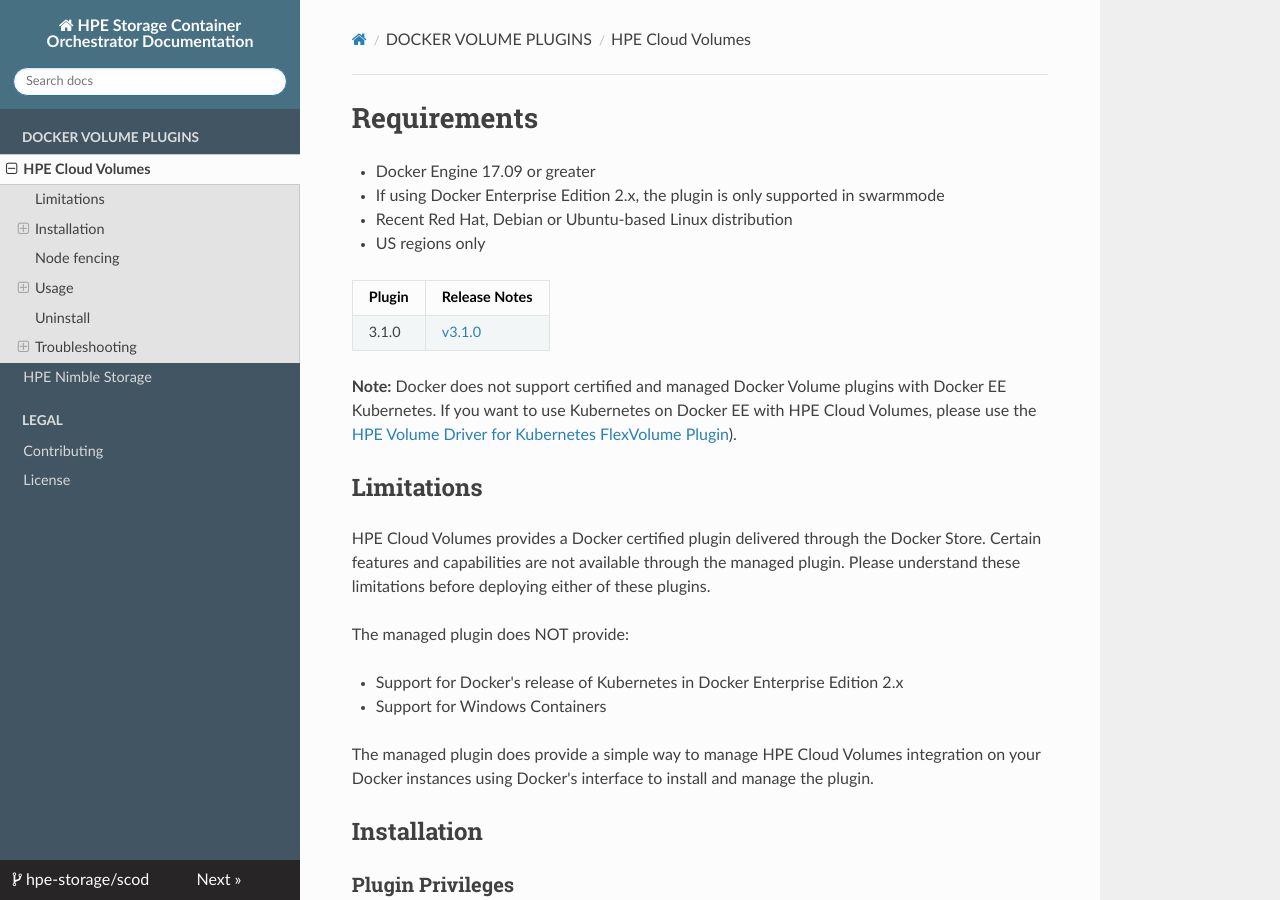
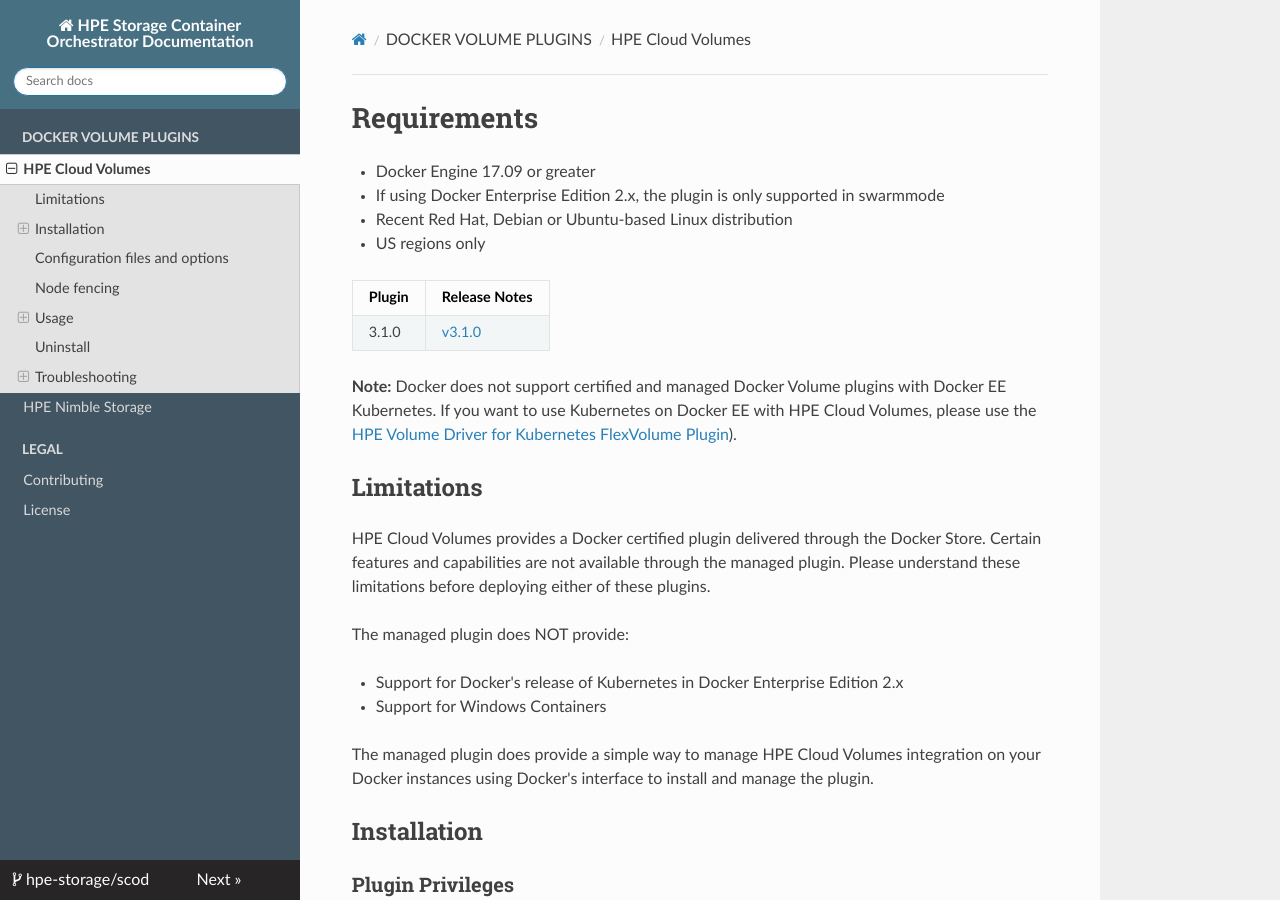
Before and after one commit to hpe-storage/scod, an MkDocs documentation site: the page built from docs/docker_volume_plugins/hpe_cloud_volumes.md, in a window 1280 px wide and 900 px high. Built offline with MkDocs 1.6.1, drawn with Linux system fonts in a browser that asks for light colours; nearby versions of some CDN libraries.

Commit message:
Nimble/CV Docker Volume Plugin touchups
Signed-off-by: Michael Mattsson <michael.mattsson@nimblestorage.com>

````diff
--- a/docs/docker_volume_plugins/hpe_cloud_volumes.md
+++ b/docs/docker_volume_plugins/hpe_cloud_volumes.md
@@ -132,7 +132,7 @@
 
 **Note:** The `PROVIDER_REMOVE=false` parameter must be set if the plugin ever has been unassociated from a HPE Cloud Volumes portal.
 
-### Configuration files and options
+## Configuration files and options
 The configuration directory for the plugin is `/etc/hpe-storage` on the host. Files in this directory are preserved between plugin upgrades. The `/etc/hpe-storage/volume-driver.json` file contains three sections, `global`, `defaults` and `overrides`. The global options are plugin runtime parameters and doesn't have any end-user configurable keys at this time.
 
 The `defaults` map allows the docker host administrator to set default options during volume creation. The docker user may override these default options with their own values for a specific option.
@@ -174,6 +174,7 @@
 ```shell
 $ docker volume create -d cvblock -o help
 ```
+
 ## Node fencing
 If you are considering using any Docker clustering technologies for your Docker deployment, it is important to understand the fencing mechanism used to protect data. Attaching the same Docker Volume to multiple containers on the same host is fully supported. Mounting the same volume on multiple hosts is not supported.
 
````
